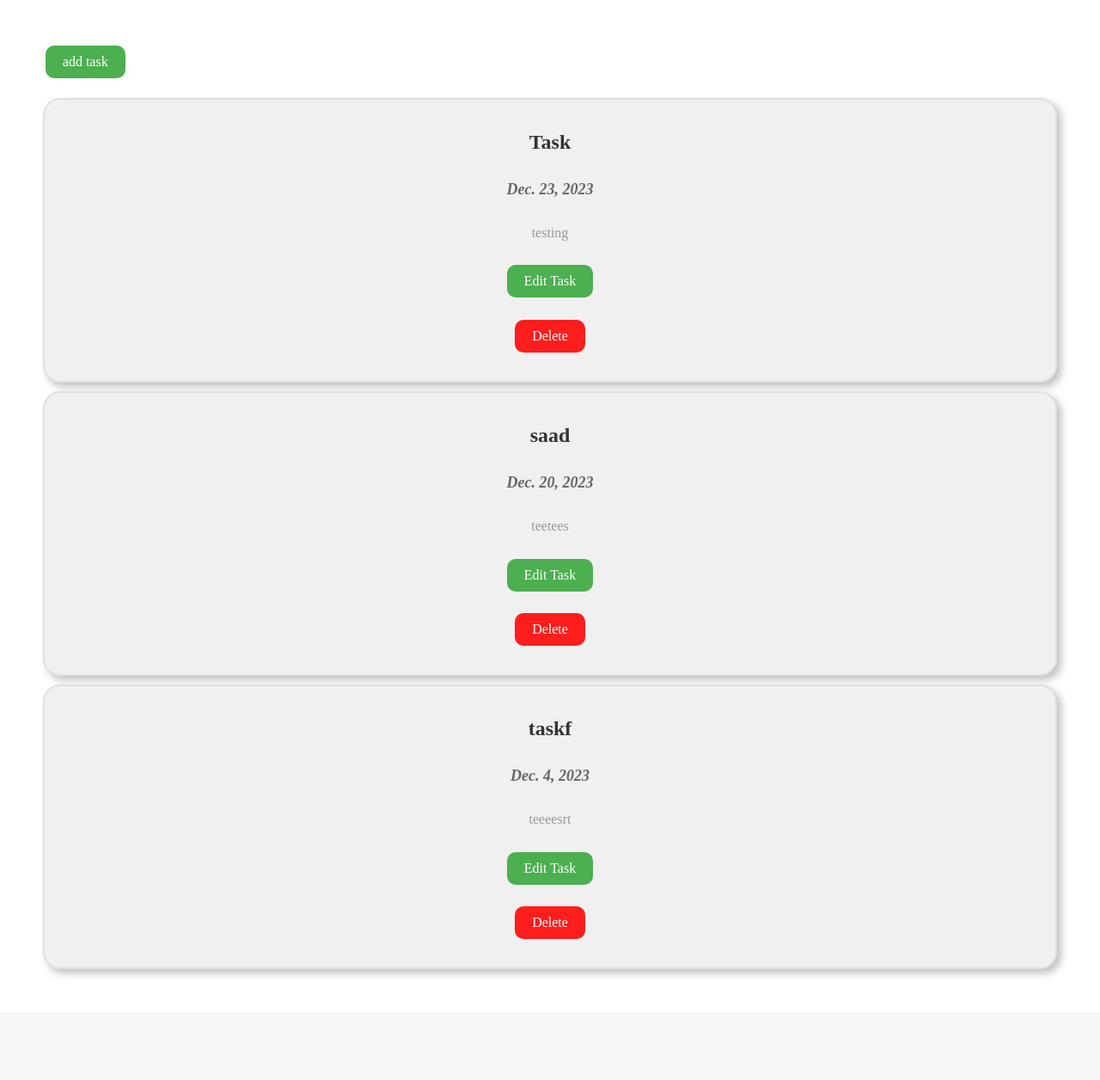
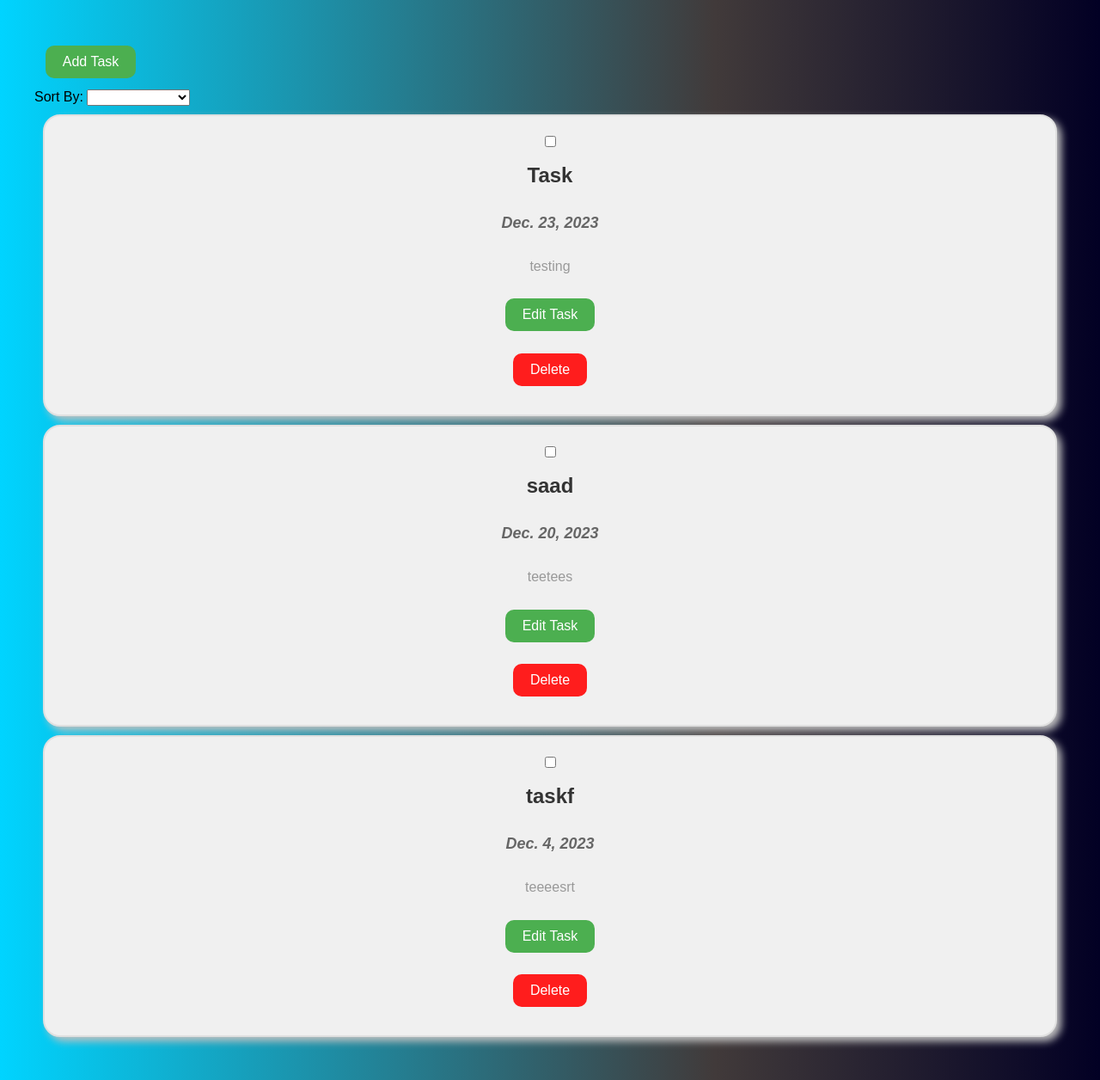
Before and after one commit to saadmajaly/Task-Management, a Django app: template Task/templates/Task/index.html in a window 1280 px wide. Shown: the whole page at 86% size. Before the commit the page ends 1134 px from the top, so only its background shows below. Run offline with Django 4.2, Linux system fonts and the light colour scheme; the template is opened without the code that fills it: values that come from a table or form of the project are taken from there, others are empty; data comes from the database, SQL or seed files in the repository; both versions use the stored data as it was after the commit.

Commit message:
sort by date ascending or descending feature

```diff
--- a/Task/templates/Task/index.html
+++ b/Task/templates/Task/index.html
@@ -1,7 +1,12 @@
 {% load static %}
 <!DOCTYPE html>
 <style>
+  *{
+
+    font-family: Arial, Helvetica, sans-serif;
+  }
     body {
+  background: linear-gradient(270deg, rgba(2,0,36,1) 0%, rgba(65,58,58,1) 35%, rgba(0,212,255,1) 100%);
   margin: 20px;
   padding: 20px;
 }
@@ -35,6 +40,7 @@
 }
 /* Add some style to the task div */
 .task {
+
   display: flex;
   flex-direction: column;
   align-items: center;
@@ -73,18 +79,58 @@
  <title>Home</title>
 </head>
 <body>
+
 <div class="addbtn">
-    <a href="addp">add task</a>
+    <a href="addp">Add Task</a>
+</div>
+<div>
+    <label for="sort">Sort By:</label>
+    <select name="sortby" id="sort" onchange="handleSorting()">
+    <option value=" ">
+
+    </option>
+    <option value="1">
+      date:ascending
+    </option>
+    <option value="2">
+      date:descending
+    </option>
+</select>
 </div>
 {% csrf_token %}
 {% for task in tasks %}
 <div class="task">
-    <h1>{{ task.taskTitle }}</h1>
-    <h2>{{ task.dueDate }}</h2>
+    <input type="checkbox" onclick="handleClick(event)">
+    <h1 id="{{ task.id }}">{{ task.taskTitle }}</h1>
+    <h2 class="datee">{{ task.dueDate }}</h2>
+
     <p> {{ task.taskDescription }}</p>
+
     <a class="addbtn" href="{% url 'edit' task.id %}">Edit Task</a>
     <a class="delbtn" href="{% url 'delete' task.id %}">Delete</a>
   </div>
 {% endfor %}
 </body>
+<script>
+  function handleClick(event) {
+    var title = event.target.nextElementSibling;
+    if (event.target.checked) {
+      title.style.textDecoration = "line-through";
+      title.style.fontWeight = "normal";
+      title.style.color = "#413a3a";
+    } else {
+      title.style.textDecoration = "none";
+      title.style.fontWeight = "bold";
+      title.style.color = "black";
+    }
+  }
+
+  function handleSorting()
+  {
+    var val = document.getElementById ("sort").value;
+    console.log(val);
+    window.location=val;
+  }
+  function openNav() { document.getElementById("mySidebar").style.width = "250px"; document.getElementById("main").style.marginLeft = "250px"; } function closeNav() { document.getElementById("mySidebar").style.width = "0"; document.getElementById("main").style.marginLeft= "0"; }
+</script>
 </html>
--- a/Task/urls.py
+++ b/Task/urls.py
@@ -1,7 +1,7 @@
 from django.urls import path,include
 from . import views
 urlpatterns = [
-    path('',views.home),
+    path('<int:sort>',views.home),
     path('addp/',views.addtemp),
     path('addp/add',views.add),
     path('edit/<int:id>/',views.edittemp,name='edit'),
```
Also changed, not shown: Task/views.py (+8 -6 lines), db.sqlite3.
